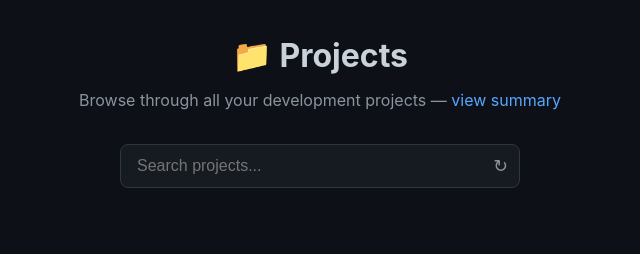
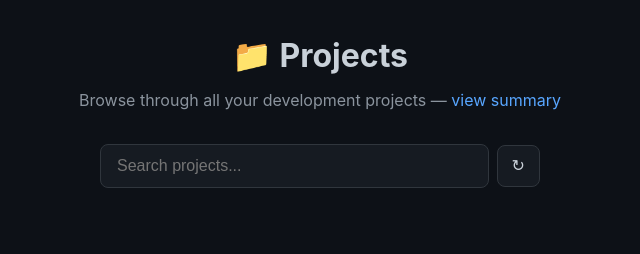
Before and after one commit to MiguelAPerez/porthole, a plain HTML site: page index.html in a window 1280 px wide. Shown: the top 254 px of the page, 320-960 px from the left. Drawn offline with Linux system fonts and the light colour scheme.

Commit message:
fix: visible refresh button, eliminate scroll lag
- Refresh button now sits beside search input (flex row) instead of
  hidden behind it (absolute positioned over input)
- Remove content-visibility:auto from cards (caused per-item repaint jank)
- Suppress hover effects during scroll via body.scrolling class —
  the main source of lag with 50+ cards
- Drop box-shadow on hover (only border-color change, cheaper to paint)

```diff
--- a/index.html
+++ b/index.html
@@ -44,13 +44,15 @@
     }
 
     .search {
-      max-width: 400px;
+      max-width: 440px;
       margin: 0 auto 2rem;
-      position: relative;
+      display: flex;
+      gap: 0.5rem;
+      align-items: center;
     }
 
     .search input {
-      width: 100%;
+      flex: 1;
       padding: 0.75rem 1rem;
       border-radius: 8px;
       border: 1px solid var(--border);
@@ -58,11 +60,27 @@
       color: var(--text);
       font-size: 1rem;
       outline: none;
-      transition: border-color 0.2s;
     }
 
     .search input:focus {
       border-color: var(--accent);
+    }
+
+    .refresh-btn {
+      padding: 0.75rem 0.875rem;
+      border-radius: 8px;
+      border: 1px solid var(--border);
+      background: var(--card-bg);
+      color: var(--text);
+      font-size: 1rem;
+      cursor: pointer;
+      line-height: 1;
+      flex-shrink: 0;
+    }
+
+    .refresh-btn:hover {
+      border-color: var(--accent);
+      color: var(--accent);
     }
 
     .projects {
@@ -113,13 +131,10 @@
       text-decoration: none;
       color: inherit;
       display: block;
-      content-visibility: auto;
-      contain-intrinsic-size: 0 130px;
     }
 
-    .project-card:hover {
+    body:not(.scrolling) .project-card:hover {
       border-color: var(--accent);
-      box-shadow: 0 0 0 1px var(--accent);
     }
 
     .project-card .icon {
@@ -177,7 +192,7 @@
 
   <div class="search">
     <input type="search" id="search" placeholder="Search projects...">
-    <button id="refresh" title="Regenerate projects" style="position:absolute;right:0.5rem;top:50%;transform:translateY(-50%);background:none;border:none;cursor:pointer;font-size:1.1rem;color:var(--muted);padding:0.25rem;">&#x21BB;</button>
+    <button id="refresh" class="refresh-btn" title="Regenerate projects (requires: node server.js)">&#x21BB;</button>
   </div>
 
   <div class="projects" id="projects"></div>
@@ -726,6 +741,13 @@
       debounce = setTimeout(() => renderProjects(e.target.value), 150);
     });
 
+    let scrollTimer;
+    window.addEventListener('scroll', () => {
+      document.body.classList.add('scrolling');
+      clearTimeout(scrollTimer);
+      scrollTimer = setTimeout(() => document.body.classList.remove('scrolling'), 150);
+    }, { passive: true });
+
     document.getElementById('refresh').addEventListener('click', async () => {
       const btn = document.getElementById('refresh');
       btn.textContent = '⏳';
```
Also changed, not shown: generate-projects.js (+31 -9 lines).
